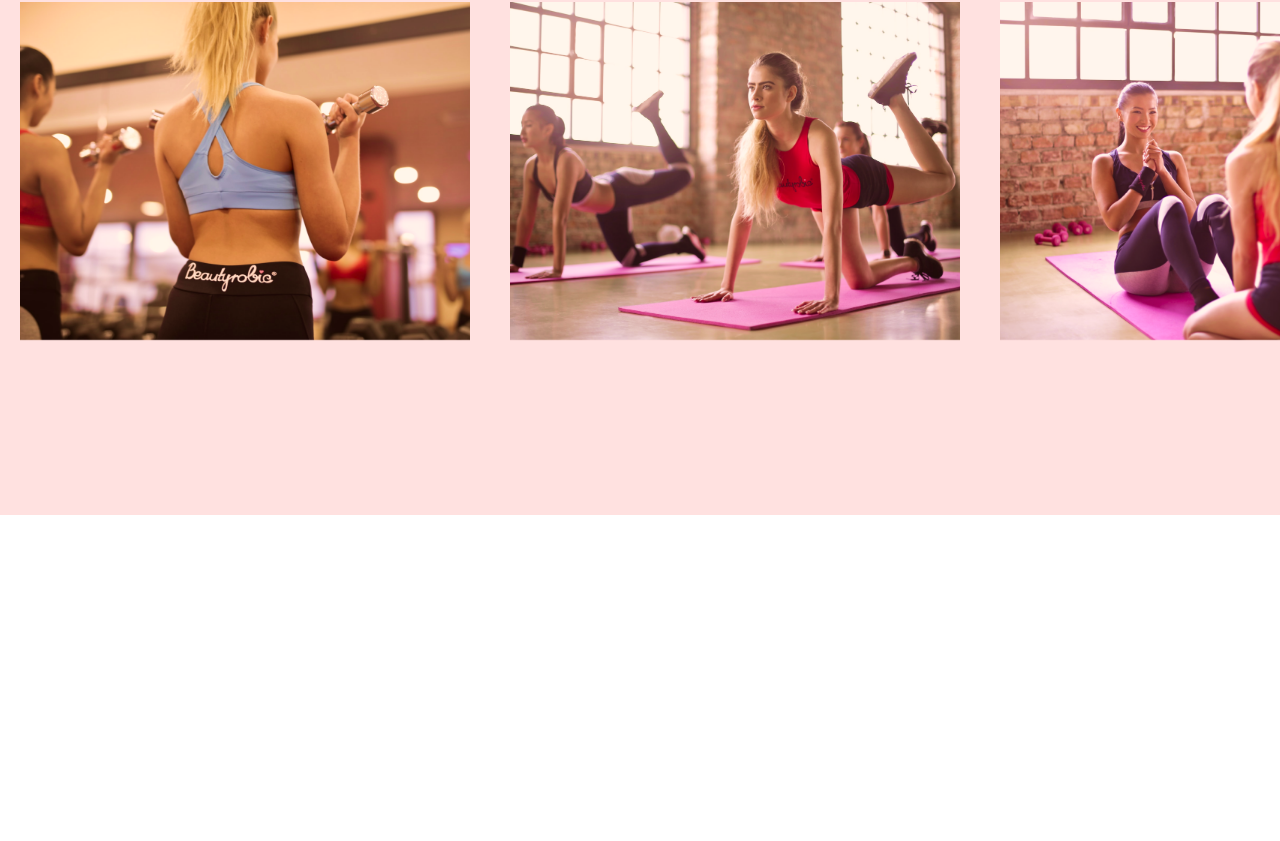
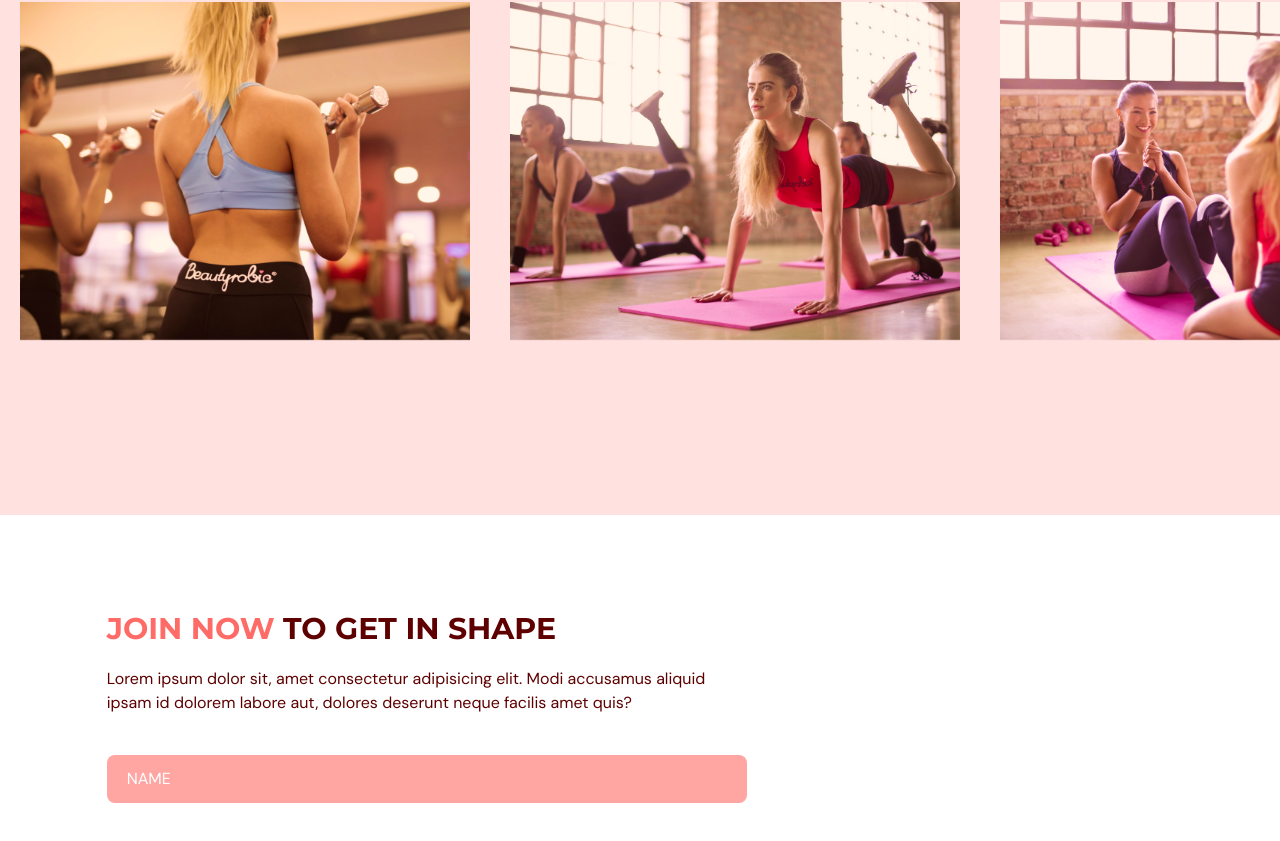
Before and after one commit to Louistam888/gym-fitness, a React (Vite) app: page / in a window 1280 px wide. Shown: the part 2415-3256 px from the top of the page. Before the commit the page ends 3154 px from the top, so only its background shows below. Built offline with nearby package versions, Linux system fonts and the light colour scheme.

Commit message:
progressing on form

```diff
--- a/src/scenes/contactUs/index.tsx
+++ b/src/scenes/contactUs/index.tsx
@@ -2,15 +2,89 @@ import { SelectedPage } from "@/shared/types";
 import { motion } from "framer-motion";
 import { useForm } from "react-hook-form";
 import ContactUsPageGraphic from "@/assets/ContactUsPageGraphic.png";
+import HText from "@/shared/HText";
+import { p } from "framer-motion/client";
 
 type Props = { setSelectedPage: (value: SelectedPage) => void };
 
 const ContactUs = ({ setSelectedPage }: Props) => {
+  const inputStyles = `w-full rounded-lg bg-primary-300 px-5 py-3 placeholder-white`;
+  const {
+    register,
+    trigger,
+    formState: { errors },
+  } = useForm();
+
+  const onSubmit = async (e: any) => {
+    const isValid = await trigger();
+    if (!isValid) {
+      e.preventDefault();
+    }
+  };
+
   return (
     <section id="contactus" className="mx-auto w-5/6 pt-24 pb-32">
       <motion.div
         onViewportEnter={() => setSelectedPage(SelectedPage.ContactUs)}
-      ></motion.div>
+      >
+        {/* HEADER */}
+        <motion.div
+          className="md:w-3/5"
+          initial="hidden"
+          whileInView="visible"
+          viewport={{ once: true, amount: 0.5 }}
+          transition={{ duration: 0.5 }}
+          variants={{
+            hidden: { opacity: 0, x: -50 },
+            visible: { opacity: 1, x: 0 },
+          }}
+        >
+          <HText>
+            <span className="text-primary-500">JOIN NOW</span> TO GET IN SHAPE
+          </HText>
+          <p className="my-5">
+            Lorem ipsum dolor sit, amet consectetur adipisicing elit. Modi
+            accusamus aliquid ipsam id dolorem labore aut, dolores deserunt
+            neque facilis amet quis?
+          </p>
+        </motion.div>
+
+        {/* FORM AND IMAGE */}
+        <div className="mt-10 justify-between gap-8 md:flex">
+          <motion.div
+            className="mt-10 basis-3/5 md:mt-0"
+            initial="hidden"
+            whileInView="visible"
+            viewport={{ once: true, amount: 0.5 }}
+            transition={{ duration: 0.5 }}
+            variants={{
+              hidden: { opacity: 0, y: 50 },
+              visible: { opacity: 1, y: 0 },
+            }}
+          >
+            <form
+              target="_blank"
+              onSubmit={onSubmit}
+              method="POST"
+              action="https://formsubmit.co/testemail@gmail.com"
+            >
+              <input
+                type="text"
+                className={inputStyles}
+                placeholder="NAME"
+                {...(register("name"), { required: true, maxLength: 100 })}
+              />
+              {errors.name && (
+                <p className="mt-1 text-primary-500">
+                  {errors.name.type === "required" && "This filed is required."}
+                  {errors.name.type === "maxLength" &&
+                    "Max Length is 100 characters."}
+                </p>
+              )}
+            </form>
+          </motion.div>
+        </div>
+      </motion.div>
     </section>
   );
 };
```
